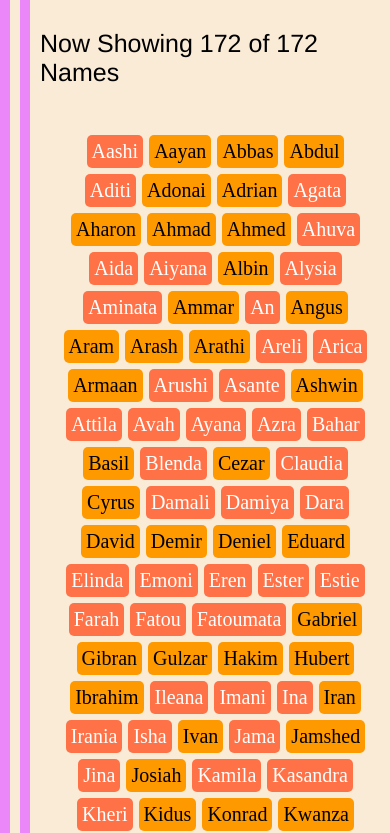
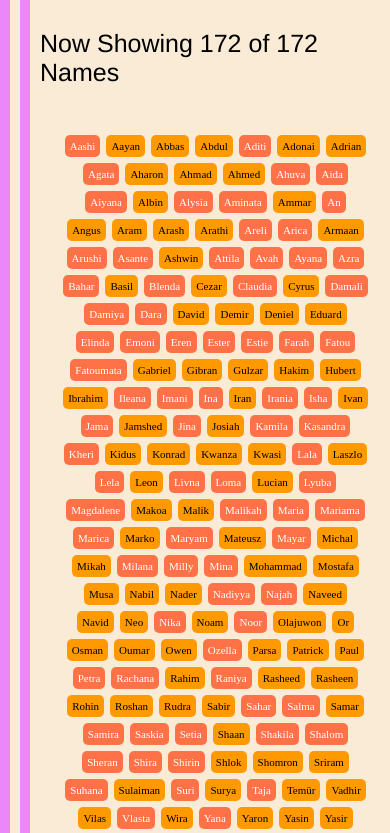
Before and after one commit to owen-dearman/baby-names-V2, a React (Create React App) app: page / in a window 390 px wide. Shown: the part 984-1817 px from the top of the page. Built offline with nearby package versions, Linux system fonts and the light colour scheme.

Commit message:
attempt for small screen

```diff
--- a/public/style.css
+++ b/public/style.css
@@ -76,3 +76,8 @@ body {
     border-radius: 50px;
     padding: 10px;
 }
+
+@media screen and (max-width: 1260px) {
+    .m{ font-size: 11px !important; }
+    }
+    .f{font-size: 11px !important;}
```
